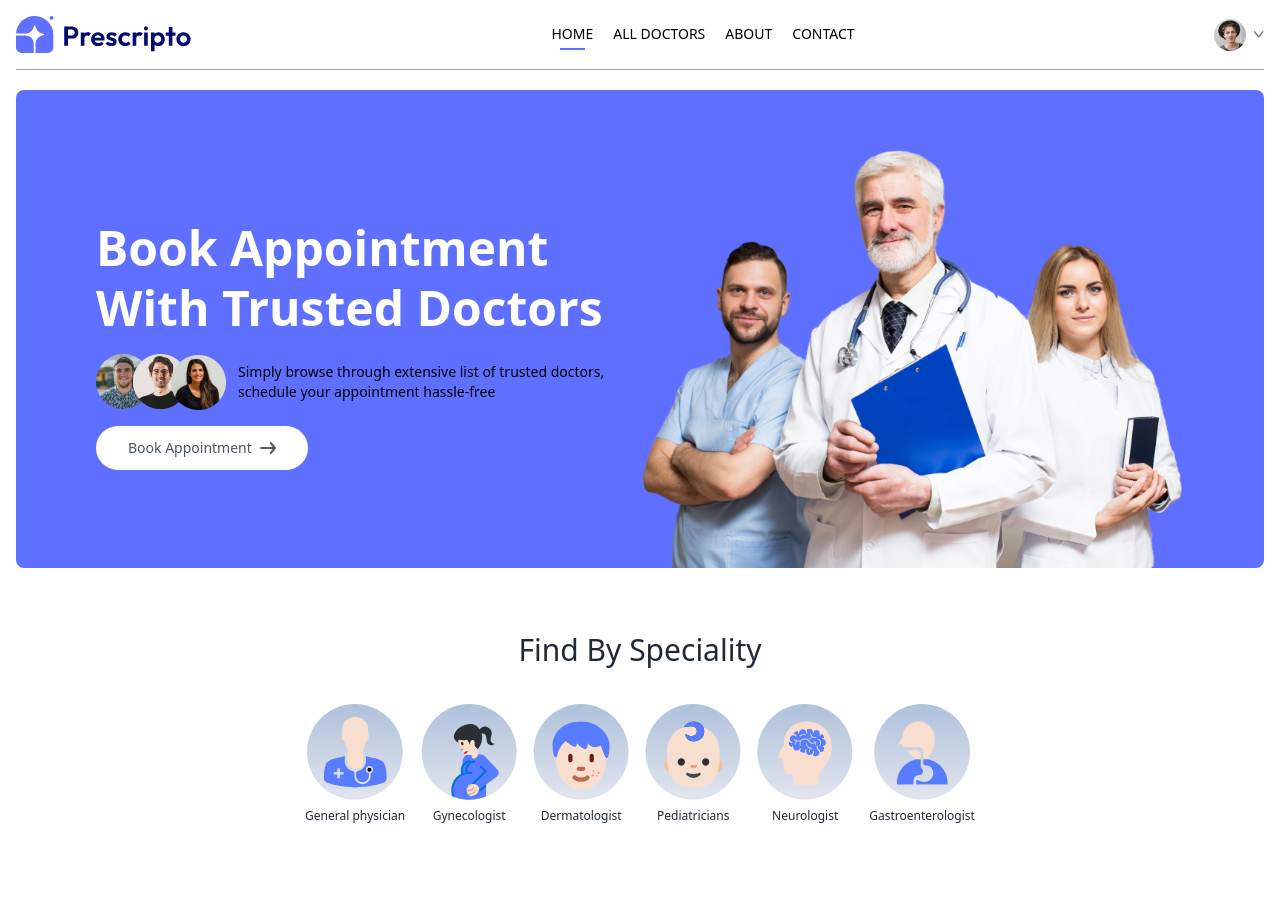
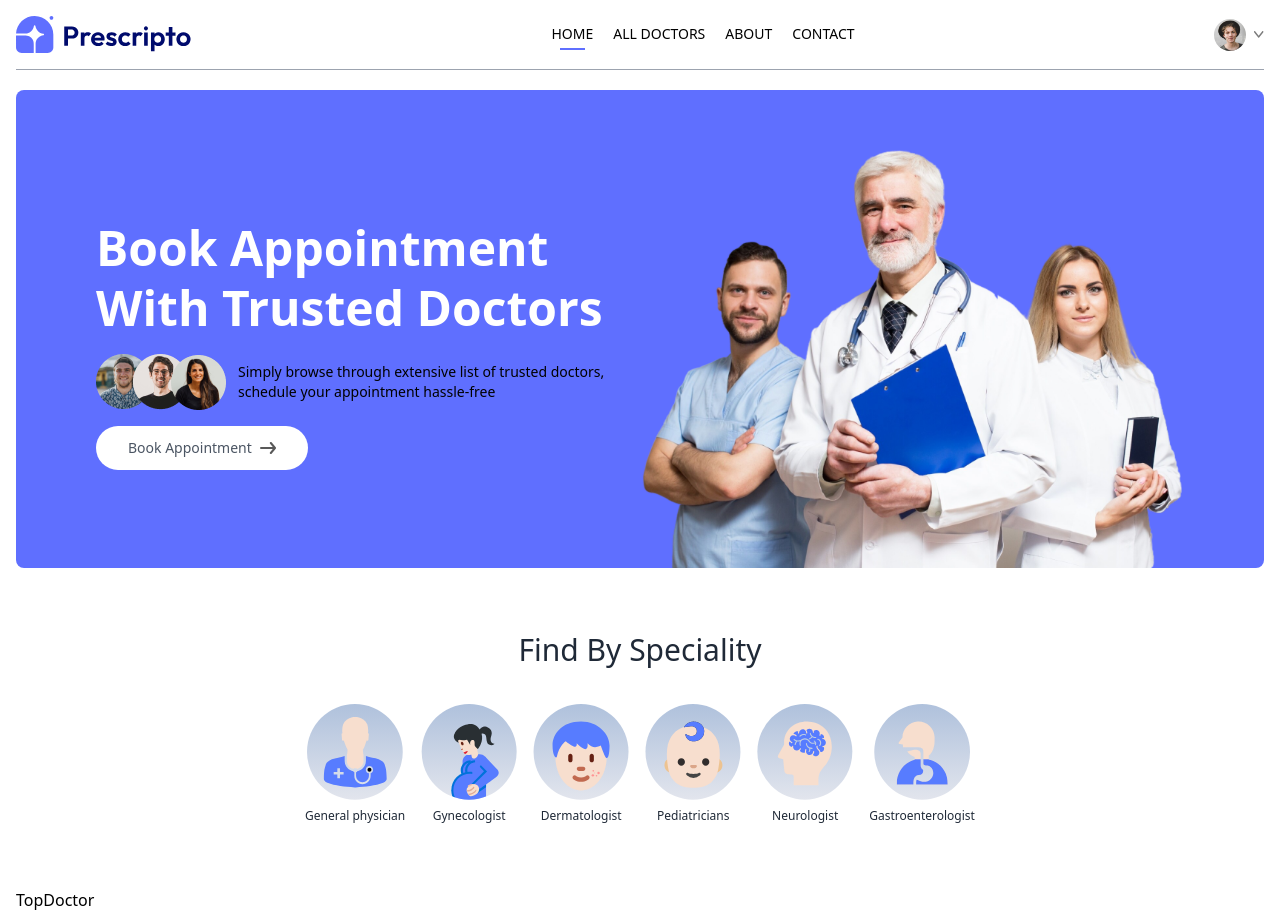
Before and after one commit to kadirisunday/teo, a React (Vite) app in the folder frontend/: page / in a window 1280 px wide. Before the commit the page ends 888 px from the top, so only its background shows below. Built offline with nearby package versions, Linux system fonts and the light colour scheme.

Commit message:
Created TopDoctor components

```diff
--- /dev/null
+++ b/frontend/src/components/TopDoctor.jsx
@@ -0,0 +1,9 @@
+import React from 'react'
+
+const TopDoctor = () => {
+  return (
+    <div>TopDoctor</div>
+  )
+}
+
+export default TopDoctor
--- a/frontend/src/pages/Home.jsx
+++ b/frontend/src/pages/Home.jsx
@@ -1,12 +1,14 @@
 import React from 'react'
 import Header from '../components/Header'
 import SpecialityMenu from '../components/SpecialityMenu'
+import TopDoctor from '../components/TopDoctor'
 
 const Home = () => {
   return (
     <div>
       <Header/>
       <SpecialityMenu/>
+      <TopDoctor/>
     </div>
   )
 }
```
